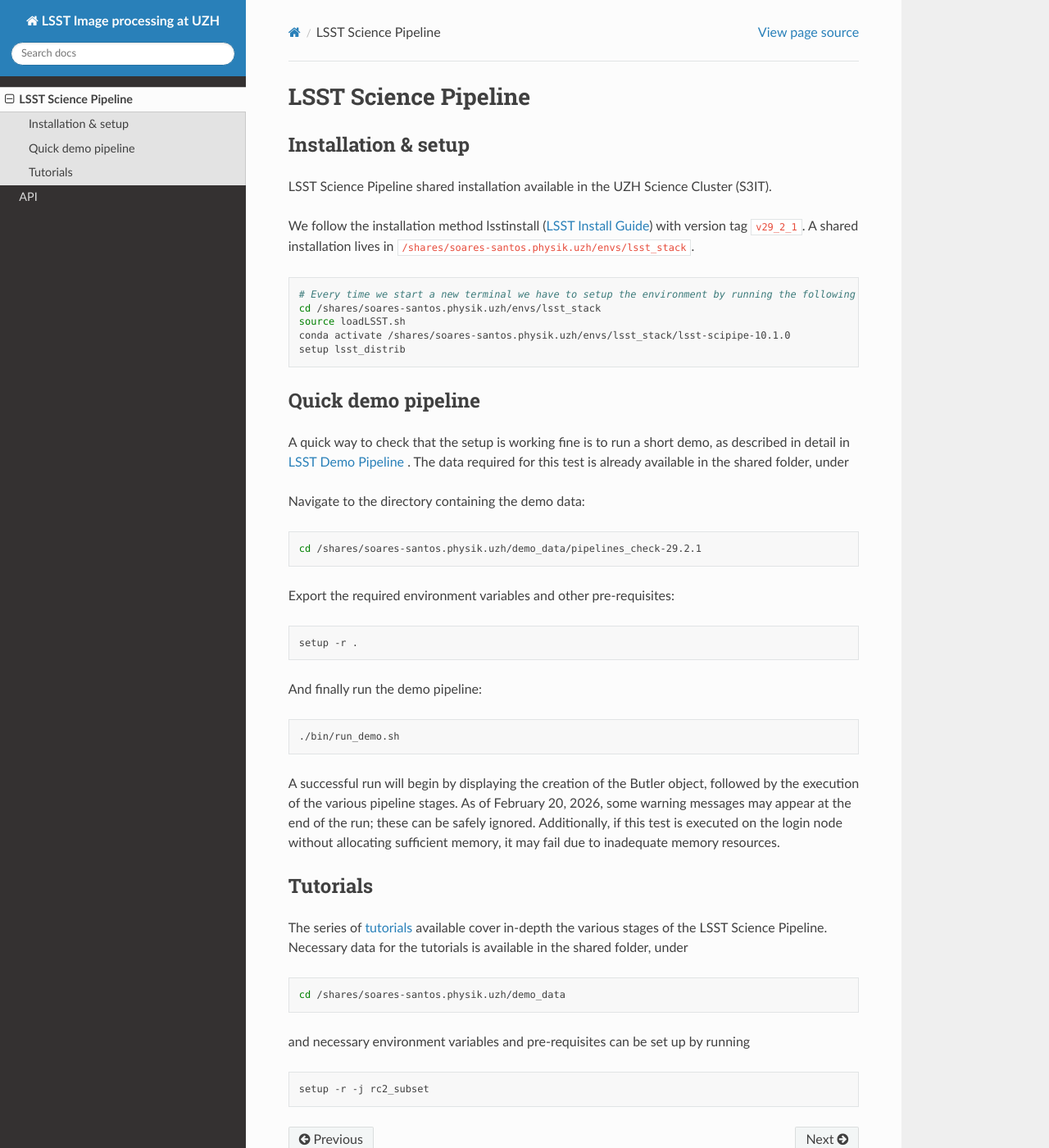
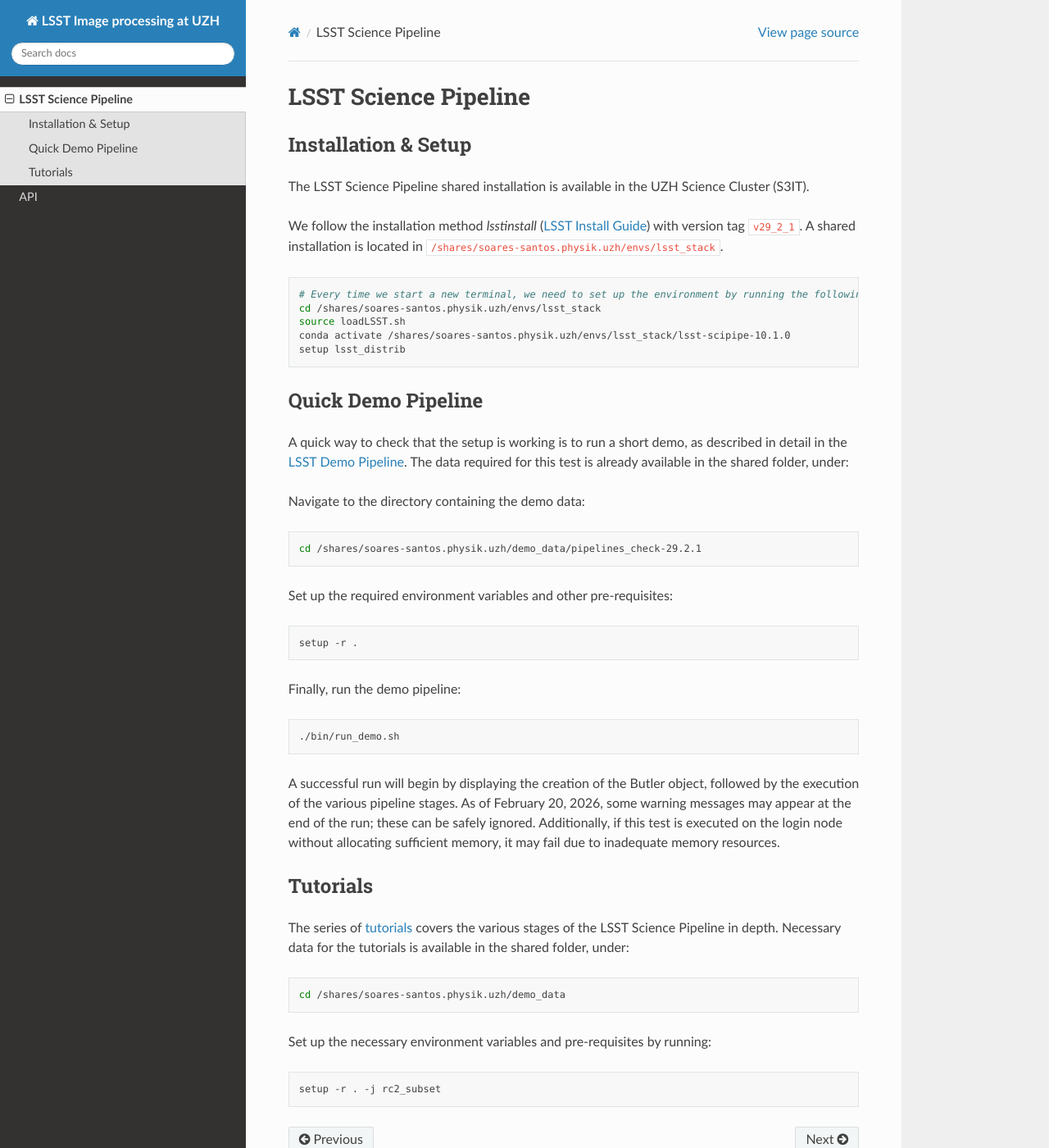
Before and after one commit to davsan06/lsst-alerts-at-uzh, a Sphinx documentation site: the page built from docs/source/usage.rst, in a window 1280 px wide and 1400 px high. Shown: the whole window at 82% size. Built offline with Sphinx 7.4.7 and the Read the Docs theme 3.1.0, drawn with Linux system fonts in a browser that asks for light colours.

Commit message:
More syntaxis issues

```diff
--- a/docs/source/usage.rst
+++ b/docs/source/usage.rst
@@ -1,18 +1,18 @@
 LSST Science Pipeline
-=====
+======================
 
 .. _installation:
 
-Installation & setup
+Installation & Setup
 --------------------
 
-LSST Science Pipeline shared installation available in the UZH Science Cluster (S3IT).
+The LSST Science Pipeline shared installation is available in the UZH Science Cluster (S3IT).
 
-We follow the installation method lsstinstall (`LSST Install Guide <https://pipelines.lsst.io/install/lsstinstall.html>`_) with version tag ``v29_2_1``. A shared installation lives in ``/shares/soares-santos.physik.uzh/envs/lsst_stack``.
+We follow the installation method `lsstinstall` (`LSST Install Guide <https://pipelines.lsst.io/install/lsstinstall.html>`_) with version tag ``v29_2_1``. A shared installation is located in ``/shares/soares-santos.physik.uzh/envs/lsst_stack``.
 
 .. code-block:: bash
 
-   # Every time we start a new terminal we have to setup the environment by running the following commands:
+   # Every time we start a new terminal, we need to set up the environment by running the following commands:
    cd /shares/soares-santos.physik.uzh/envs/lsst_stack
    source loadLSST.sh
    conda activate /shares/soares-santos.physik.uzh/envs/lsst_stack/lsst-scipipe-10.1.0
@@ -20,11 +20,10 @@
 
 .. _demo:
 
-Quick demo pipeline
---------------------
+Quick Demo Pipeline
+-------------------
 
-A quick way to check that the setup is working fine is to run a short demo, as described in detail in `LSST Demo Pipeline <https://pipelines.lsst.io/install/demo.html>`_ . The data required for this
-test is already available in the shared folder, under
+A quick way to check that the setup is working is to run a short demo, as described in detail in the `LSST Demo Pipeline <https://pipelines.lsst.io/install/demo.html>`_. The data required for this test is already available in the shared folder, under:
 
 Navigate to the directory containing the demo data:
 
@@ -32,13 +31,13 @@
 
    cd /shares/soares-santos.physik.uzh/demo_data/pipelines_check-29.2.1
 
-Export the required environment variables and other pre-requisites:
+Set up the required environment variables and other pre-requisites:
 
 .. code-block:: bash
 
    setup -r .
 
-And finally run the demo pipeline:
+Finally, run the demo pipeline:
 
 .. code-block:: bash
 
@@ -51,14 +50,14 @@
 Tutorials
 ---------
 
-The series of `tutorials <https://pipelines.lsst.io/#l>`_ available cover in-depth the various stages of the LSST Science Pipeline. Necessary data for the tutorials is available in the shared folder, under
+The series of `tutorials <https://pipelines.lsst.io/>`_ covers the various stages of the LSST Science Pipeline in depth. Necessary data for the tutorials is available in the shared folder, under:
 
 .. code-block:: bash
 
    cd /shares/soares-santos.physik.uzh/demo_data
 
-and necessary environment variables and pre-requisites can be set up by running
+Set up the necessary environment variables and pre-requisites by running:
 
 .. code-block:: bash
 
-   setup -r -j rc2_subset
+   setup -r . -j rc2_subset
--- a/pyproject.toml
+++ b/pyproject.toml
@@ -3,6 +3,6 @@
 build-backend = "flit_core.buildapi"
 
 [project]
-name = "lumache"
-authors = [{name = "Graziella", email = "graziella@lumache"}]
+name = "lsst-alerts"
+authors = [{name = "UZH GW Cosmo"}]
 dynamic = ["version", "description"]
```
